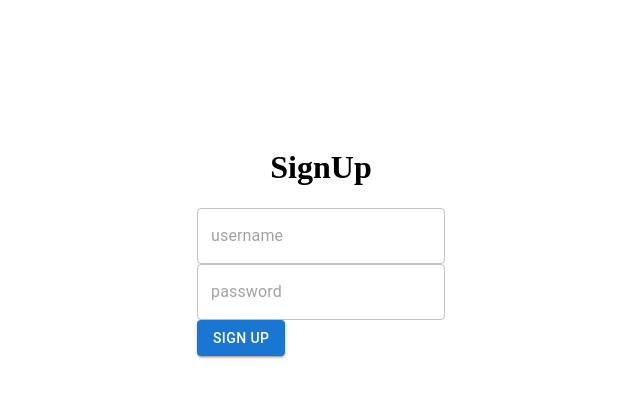
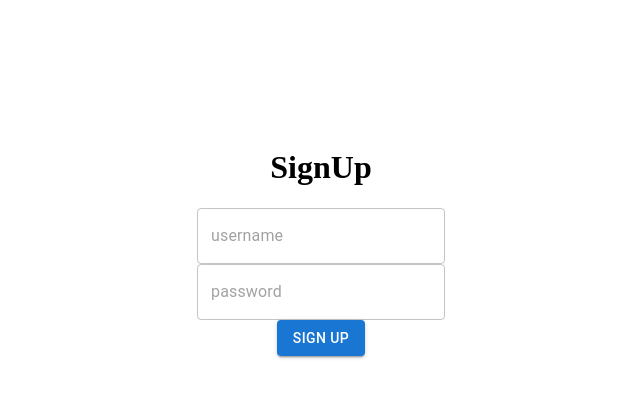
Before and after one commit to Maikpcz/Maik-Capstone, a React (Create React App) app in the folder frontend/: page /signup in a window 1280 px wide. Shown: the top 398 px of the page, without its empty margins (319-959 px from the left). Built offline with nearby package versions, Linux system fonts and the light colour scheme.

Commit message:
fix: sign up

```diff
--- a/frontend/src/pages/LoginPage.tsx
+++ b/frontend/src/pages/LoginPage.tsx
@@ -59,8 +59,10 @@ export default function LoginPage(){
                 </div>
 
                 <Button variant={"contained"} type={"submit"}>Login</Button>
+
+            <Button variant={"contained"} onClick={() => navigate("/signup")}>Sign up</Button>
         </Box>
-            <Button variant={"contained"} onClick={() => navigate("/signup")}>Sign up</Button>
+
         </>
     )
 }
--- a/frontend/src/pages/SignUpPage.tsx
+++ b/frontend/src/pages/SignUpPage.tsx
@@ -41,31 +41,24 @@ export default function SignUpPage(){
 
 
     return(
-        <Box sx={{flexDirection: 'column', alignItems: 'center', width: 1, justifyContent: "center", height: "100%", display: "flex", mt: 16}} className={"SignUpPage"}>
-            <h1 className={"title"}>SignUp</h1>
+        <Box component={"form"} onSubmit={signUp} sx={{flexDirection: 'column', alignItems: 'center', width: 1, justifyContent: "center", height: "100%", display: "flex", mt: 16}}>
+            <h1>SignUp</h1>
 
             {error && <div>{error}</div>}
-            <Box sx={{display: "flex"}} maxWidth={"sm"}>
-            <form onSubmit={signUp}>
+
             <TextField variant={"outlined"}
                 placeholder={"username"}
                 value={credentials.username}
                 name={"username"}
                 onChange={handleChange}
             />
-
-
-                <div>
             <TextField variant={"outlined"}
                  placeholder={"password"}
                  type={"password"}
                  name={"password"}
                  onChange={handleChange}
                  />
-                </div>
-                <Button variant={"contained"} size={"medium"}>Sign Up</Button>
-            </form>
-            </Box>
+            <Button variant={"contained"} size={"medium"} type={"submit"}>Sign Up</Button>
         </Box>
     )
 }
```
Lines whose indentation alone changed are shown as unchanged.
